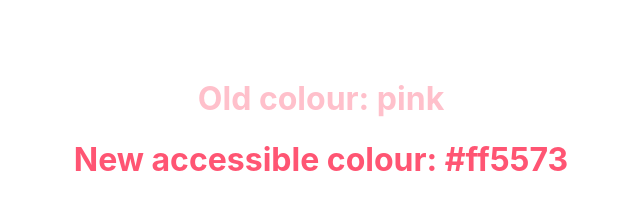
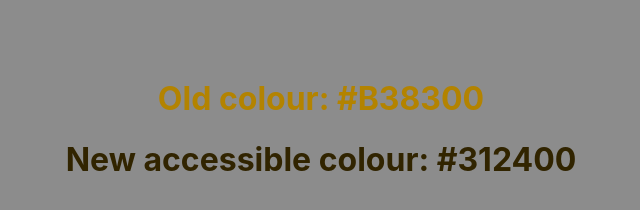
Before and after one commit to alex-page/sass-a11ycolor, a website: page index.html in a window 1280 px wide. Shown: the whole page, without its empty margins (319-959 px from the left). Drawn offline with Linux system fonts and the light colour scheme.

Commit message:
Updating the function

```diff
--- a/sass/contrast-checker.scss
+++ b/sass/contrast-checker.scss
@@ -199,8 +199,6 @@
 		$ratio: 1 / $ratio;
 	}
 
-	$ratio: round( $ratio * 10 ) / 10;
-
 	@return $ratio;
 }
 
--- a/sass/main.scss
+++ b/sass/main.scss
@@ -6,7 +6,7 @@
 
 	@if $currentRatio < $ratio {
 
-		$i: $i + 1;
+		$i: $i + .1;
 
 		$hue: hue($foreground);
 		$saturation: saturation($foreground);
@@ -23,6 +23,7 @@
 		$darker: $lightness - $i;
 		$colorDarker: hsl( $hue, $saturation, $darker );
 		$currentDarker: uikit-color-contrast( $colorDarker, $background );
+		@debug $currentDarker;
 		@if $currentDarker >= $ratio {
 			@return a11ycolor( $colorDarker, $background, $ratio, $i );
 		}
@@ -36,14 +37,13 @@
 }
 
 
-
 // Normal css
-$toMakeA11y: pink;
+$toMakeA11y: #B38300;
 $text: $toMakeA11y;
-$bg: #FFF;
+$bg: #8C8C8C;
 
 // Run the a11y function
-$textA11y: a11ycolor( $text, $bg, 3.1 );
+$textA11y: a11ycolor( $text, $bg, 4.5 );
 
 body {
   background-color: $bg;
```
Also changed, not shown: css/style.css, 1 other file.
